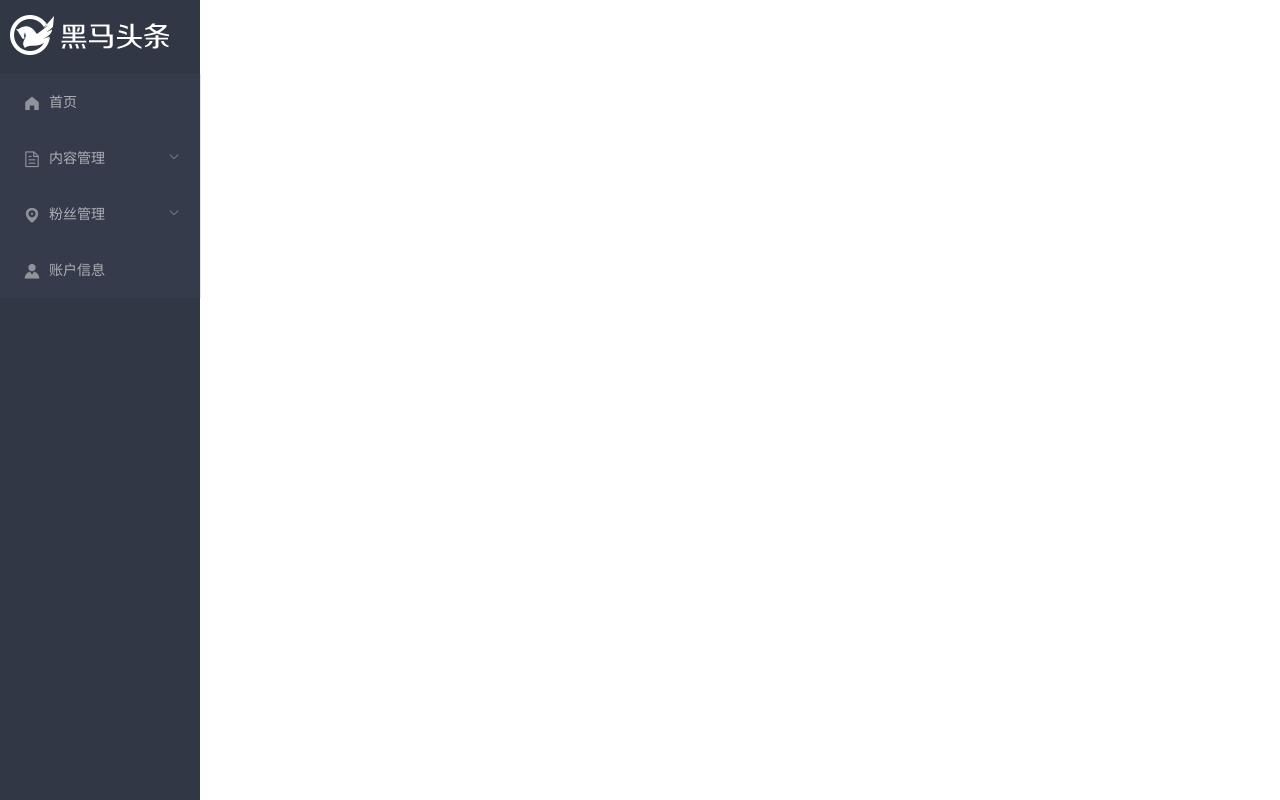
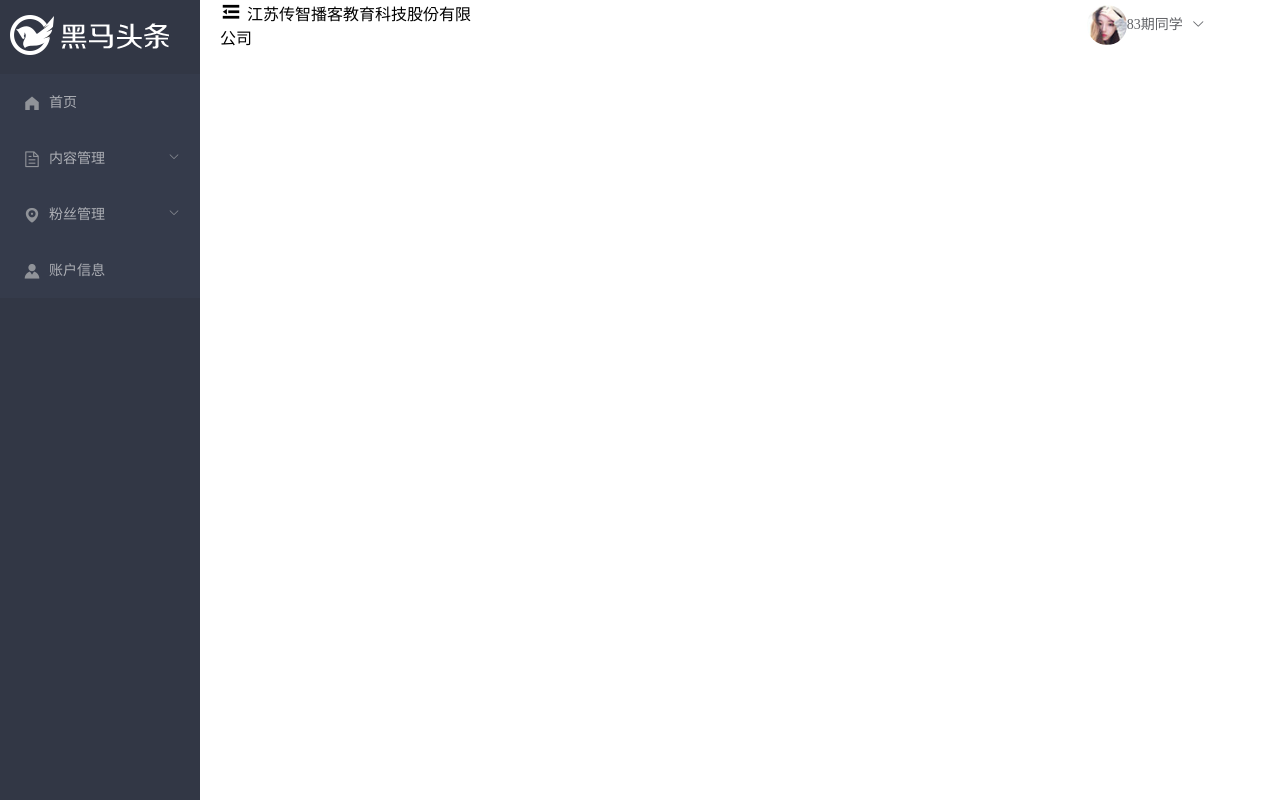
Before and after one commit to G7zA/83qhmpcxm, a Vue app: page /#/home in a window 1280 px wide. Built offline with nearby package versions, Linux system fonts and the light colour scheme.

Commit message:
主页home模块-头部结构及其下啦菜单完成

```diff
--- a/src/components/header/right-header.vue
+++ b/src/components/header/right-header.vue
@@ -1,13 +1,51 @@
 <template>
-<div></div>
+  <!-- 头部最外层放一个<el-row> -->
+  <el-row class="right-header" type="flex" align="middle" justify="space-between">
+    <!-- 左侧 -->
+    <el-col :span="6">
+      <i class="el-icon-s-fold"></i>
+      <span class="wz">江苏传智播客教育科技股份有限公司</span>
+    </el-col>
+    <!-- 右侧 -->
+    <el-col :span="4">
+      <img class="user-img" src="../../assets/img/avatar.jpg" alt />
+      <!-- 下拉菜单 -->
+      <el-dropdown trigger="click">
+        <!-- 匿名插槽 -->
+        <span class="el-dropdown-link">
+          83期同学
+          <i class="el-icon-arrow-down el-icon--right"></i>
+        </span>
+        <!-- 具名插槽 -->
+        <el-dropdown-menu slot="dropdown">
+          <el-dropdown-item>个人信息</el-dropdown-item>
+          <el-dropdown-item>git地址</el-dropdown-item>
+          <el-dropdown-item>退出</el-dropdown-item>
+        </el-dropdown-menu>
+      </el-dropdown>
+    </el-col>
+  </el-row>
 </template>
 
 <script>
-export default {
-
-}
+export default {}
 </script>
 
-<style>
-
+<style lang='less' scoped>
+.right-header{
+    height:50px;
+    .el-icon-s-fold {
+        font-size:22px;
+    }
+    .wz {
+        vertical-align: top;
+        margin-left: 5px;
+    }
+    .user-img {
+        width: 40px;
+        height: 40px;
+        border-radius: 50%;
+        vertical-align: middle;
+    }
+}
 </style>
--- a/src/views/home/Home.vue
+++ b/src/views/home/Home.vue
@@ -2,9 +2,9 @@
 <!-- 先定义一个大容器 -->
  <el-container>
     <!-- 先放置一个左侧 -->
-    <el-aside>
+    <el-aside style="width:200px">
       <!-- 左侧导航组件 -->
-<left-leftdh></left-leftdh>
+<left-leftDh></left-leftDh>
     </el-aside>
     <!-- 右侧大容器 -->
     <el-container>
@@ -26,7 +26,7 @@
 import rightHeader from '../../components/header/right-header'
 export default {
   components: {
-    'left-leftdh': leftDh,
+    'left-leftDh': leftDh,
     'right-header': rightHeader
   }
 }
```
